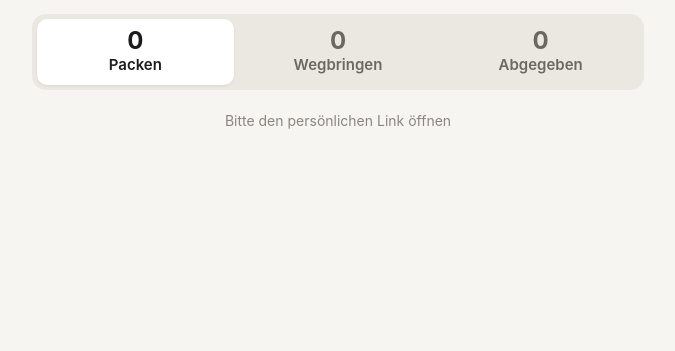
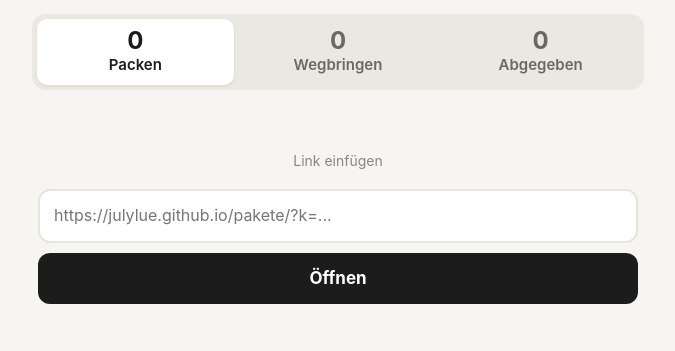
Before and after one commit to julylue/pakete, a plain HTML site: page index.html in a window 1280 px wide. Shown: the whole page, without its empty margins (302-977 px from the left). Drawn offline with Linux system fonts and the light colour scheme.

Commit message:
Schlüssel beim Installieren behalten: kein festes Start-Ziel mehr, Eingabefeld als Rückfall
Co-Authored-By: Claude Opus 5.5 <noreply@anthropic.com>
Claude-Session: https://claude.ai/code/session_01QrKf4N4fZetyb4wBw3LAkn

```diff
--- a/index.html
+++ b/index.html
@@ -8,7 +8,6 @@
 <meta name="apple-mobile-web-app-title" content="Pakete">
 <link rel="apple-touch-icon" href="icon-180.png">
 <link rel="icon" href="icon-512.png">
-<link rel="manifest" href="manifest.json">
 <meta name="theme-color" content="#f6f5f2">
 <title>Pakete</title>
 <style>
@@ -25,6 +24,9 @@
   .tab b{font-size:24px;line-height:1;color:inherit}
   .tab.on{background:#fff;color:var(--ink);box-shadow:0 1px 3px rgba(0,0,0,.08)}
   main{padding:4px 14px}
+  .keyform{display:flex;flex-direction:column;gap:10px;padding:40px 6px}
+  .keyform input{font:inherit;font-size:16px;padding:14px;border:2px solid var(--line);border-radius:12px;background:#fff}
+  .keyform button{font:inherit;font-weight:700;padding:14px;border:0;border-radius:12px;background:var(--ink);color:#fff}
   .sortbar{display:flex;gap:6px;padding:2px 14px 8px;overflow-x:auto}
   .sortbar button{border:1.5px solid var(--line);background:#fff;border-radius:999px;padding:6px 13px;font:inherit;font-size:14px;font-weight:600;color:#6b6860;cursor:pointer;white-space:nowrap}
   .sortbar button.on{background:var(--ink);border-color:var(--ink);color:#fff}
@@ -291,12 +293,21 @@ function flash(text, undo){
 }
 
 async function load(){
-  if(!key){ $("#list").innerHTML = '<div class="status">Bitte den persönlichen Link öffnen</div>'; return; }
+  if(!key){
+    $("#list").innerHTML = `<form class="keyform" id="keyform"><div class="status">Link einfügen</div>
+      <input id="keyin" type="text" inputmode="url" autocomplete="off" placeholder="https://julylue.github.io/pakete/?k=...">
+      <button type="submit">Öffnen</button></form>`;
+    $("#keyform").addEventListener("submit", ev=>{ ev.preventDefault();
+      const v = $("#keyin").value.trim(); const m = v.match(/[?&]k=([^&#\s]+)/); key = m ? decodeURIComponent(m[1]) : v;
+      try{ localStorage.setItem("pakete-key", key); }catch(e){}
+      load(); });
+    return;
+  }
   if(busy) return;
   try {
     const r = await fetch(API + "?k=" + encodeURIComponent(key), {cache:"no-store"});
     const j = await r.json();
-    if(!j.ok){ $("#list").innerHTML = '<div class="status">Link ungültig</div>'; return; }
+    if(!j.ok){ try{ localStorage.removeItem("pakete-key"); }catch(e){} key = ""; load(); flash("Link ungültig"); return; }
     if(!busy){ items = j.items; render(); }
   } catch(e){ if(!items.length) $("#list").innerHTML = '<div class="status">Keine Verbindung</div>'; }
 }
```
Also changed, not shown: manifest.json (deleted).
